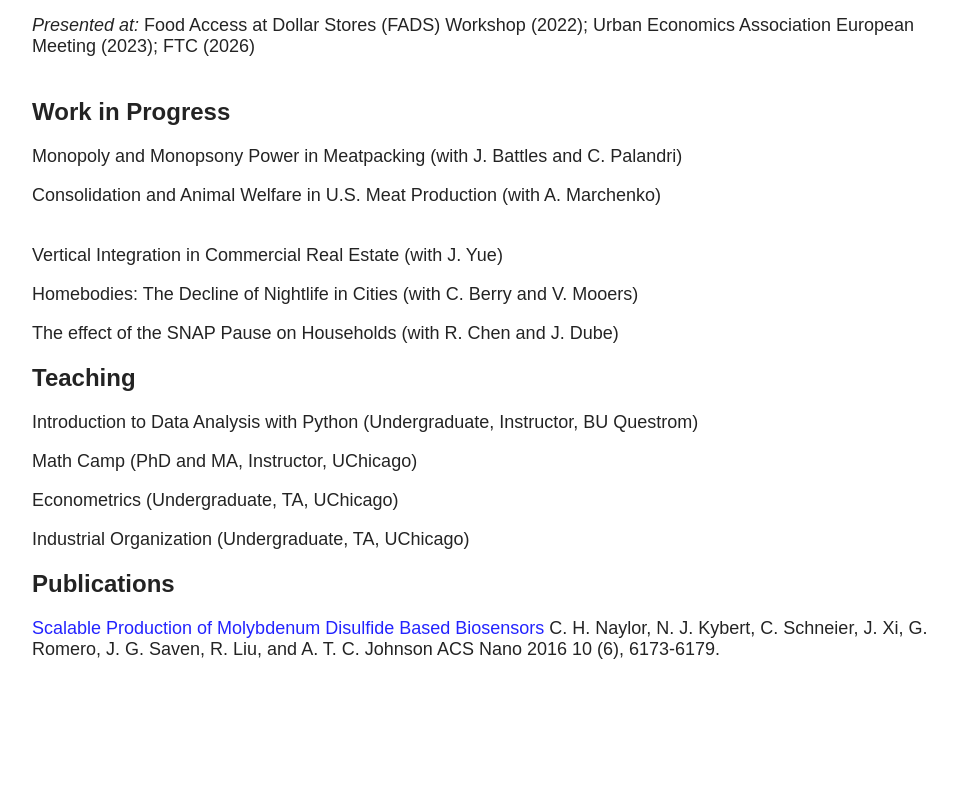
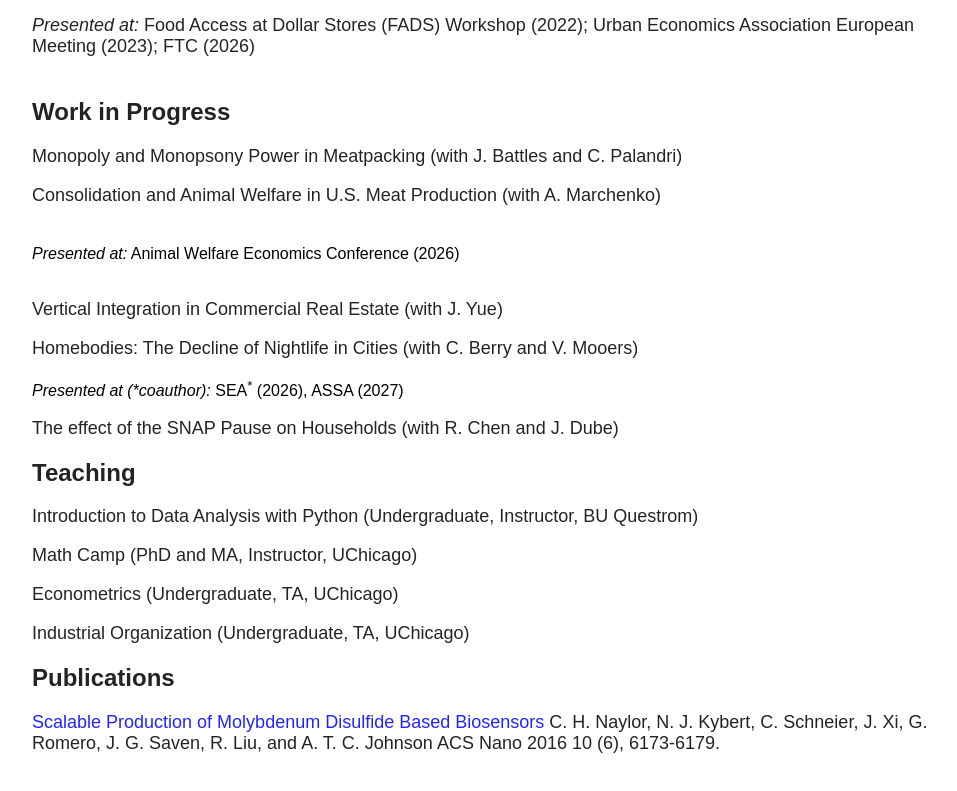
Before and after one commit to camillaschneier/camillaschneier.github.io, a plain HTML site: page index.html in a window 1280 px wide. Shown: the part 855-1646 px from the top of the page, without its empty margins (158-1115 px from the left). Before the commit the page ends 1596 px from the top, so only its background shows below. Drawn offline with Linux system fonts and the light colour scheme.

Commit message:
Update presentation information in index.html
Added presentation details for upcoming conferences.

```diff
--- a/index.html
+++ b/index.html
@@ -108,8 +108,10 @@
 <h2 id="wip">Work in Progress</h2>
 <p>Monopoly and Monopsony Power in Meatpacking (with J. Battles and C. Palandri)</p>
 <p> <a href="schneier_marchenko_animal_welfare.pdf">Consolidation and Animal Welfare in U.S. Meat Production</a> (with A. Marchenko)<br><br> </p>
+<p"><em>Presented at:</em> Animal Welfare Economics Conference (2026) <br><br> </p>
 <p>Vertical Integration in Commercial Real Estate (with J. Yue)</p>
 <p>Homebodies: The Decline of Nightlife in Cities (with C. Berry and V. Mooers)</p>
+<p"><em>Presented at (*coauthor):</em> SEA<sup>*</sup> (2026), ASSA (2027)</p>
 <p style="margin-bottom: 20px;">The effect of the SNAP Pause on Households (with R. Chen and J. Dube)</p>
 <h2 id="teaching">Teaching</h2>
 <p>Introduction to Data Analysis with Python (Undergraduate, Instructor, BU Questrom)</p>
```
